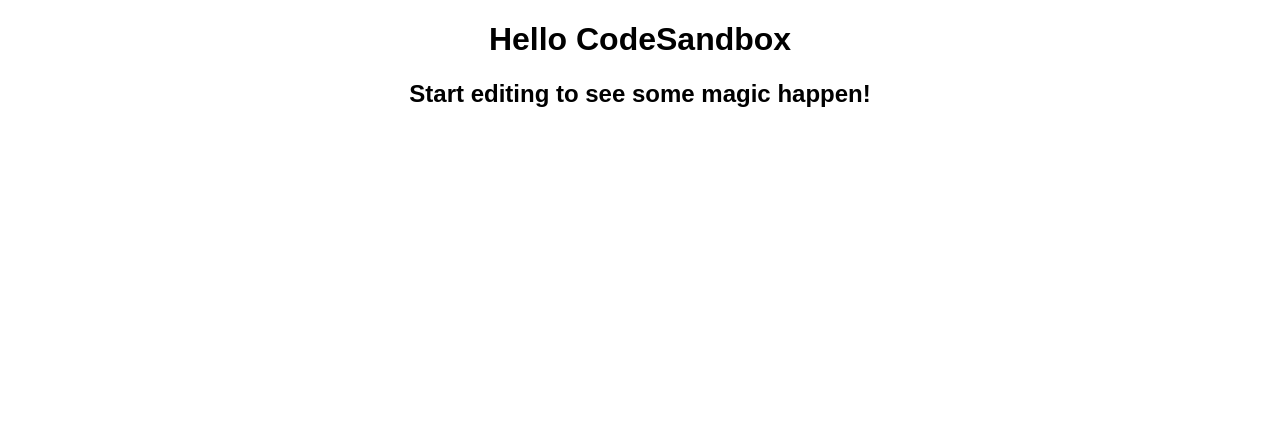
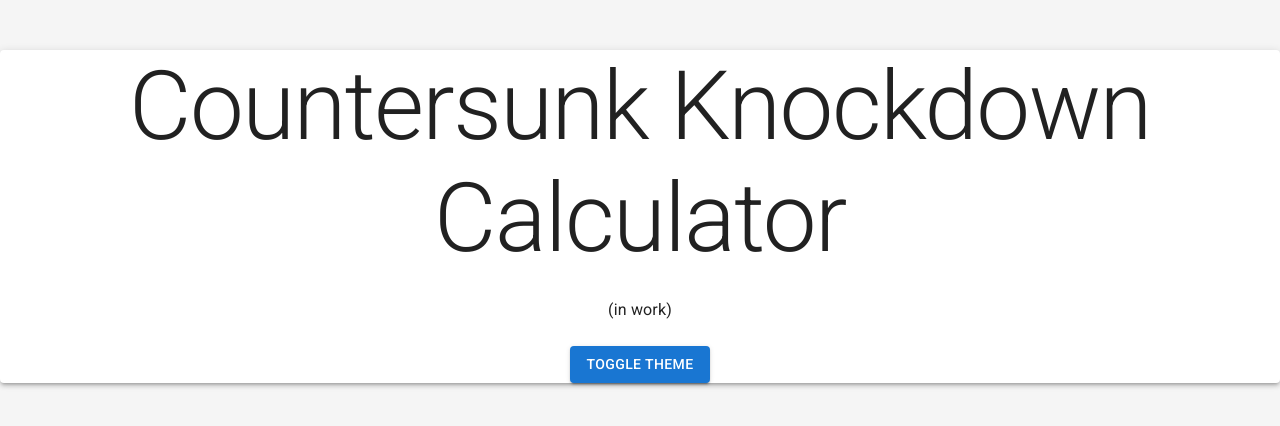
Before and after one commit to edp8489/csk_knockdown_tool, a React (Create React App) app: page / in a window 1280 px wide. Shown: the top 426 px of the page. Built offline with nearby package versions, Linux system fonts and the light colour scheme.

Commit message:
Boilerplate

```diff
--- a/public/index.html
+++ b/public/index.html
@@ -20,6 +20,15 @@
       work correctly both with client-side routing and a non-root public URL.
       Learn how to configure a non-root public URL by running `npm run build`.
     -->
+    <!-- Font and icons for Material UI -->
+    <link
+      rel="stylesheet"
+      href="https://fonts.googleapis.com/css?family=Roboto:300,400,500,700&display=swap"
+    />
+    <link
+      rel="stylesheet"
+      href="https://fonts.googleapis.com/icon?family=Material+Icons"
+    />
 	<title>React App</title>
 </head>
 
--- a/src/App.js
+++ b/src/App.js
@@ -1,10 +1,42 @@
-import "./styles.css";
+import { ThemeProvider } from "@mui/material/styles";
+import CssBaseline from "@mui/material/CssBaseline";
+import { Box, Paper, Button } from "@mui/material";
+import Typography from "@mui/material/Typography";
+import React from "react";
+import {light, dark} from "./styles.js"
+
+// defined using let instead of const in case you want to set
+// other elements later based on primary/secondary colors
+let lightTheme = light
+let darkTheme = dark
+
+// uncomment next line to define additional customizations
+// theme = createTheme(theme, {**});
 
 export default function App() {
+  const [state, setState] = React.useState({ dark: false });
+  let theme = state.dark ? darkTheme : lightTheme;
   return (
-    <div className="App">
-      <h1>Hello CodeSandbox</h1>
-      <h2>Start editing to see some magic happen!</h2>
-    </div>
+    <ThemeProvider theme={theme}>
+      <CssBaseline />
+      <Box className="App" sx={{ textAlign: "center" }}>
+        <Paper elevation={3} sx={{ marginTop: "50px" }}>
+          <Typography variant="h1" component="h3">Countersunk Knockdown Calculator</Typography>
+          <br />
+          <Typography variant="p">
+            (in work)
+          </Typography>
+          <br />
+          <br />
+          <Button
+            variant="contained"
+            color={state.dark ? "secondary" : "primary"}
+            onClick={() => setState({ dark: !state.dark })}
+          >
+            Toggle theme
+          </Button>
+        </Paper>
+      </Box>
+    </ThemeProvider>
   );
 }
--- /dev/null
+++ b/src/styles.js
@@ -0,0 +1,32 @@
+import {createTheme } from "@mui/material/styles";
+
+export const light = createTheme({
+    palette: {
+      mode: "light",
+      primary: {
+        main: "#1976d2"
+      },
+      secondary: {
+        main: "#d32f2f"
+      },
+      background: {
+        default: "#f5f5f5"
+      }
+    }
+  });
+
+export const dark = createTheme({
+palette: {
+    mode: "dark",
+    primary: {
+    main: "#1976d2"
+    },
+    secondary: {
+    main: "#d32f2f"
+    },
+    background: {
+    default: "rgb(0,30,60)",
+    paper: "rgb(26,33,40)"
+    }
+}
+});
```
Also changed, not shown: package.json (+19 -4 lines), .codesandbox/workspace.json (deleted), 2 other files (tests, documents, lock files or other folders).
